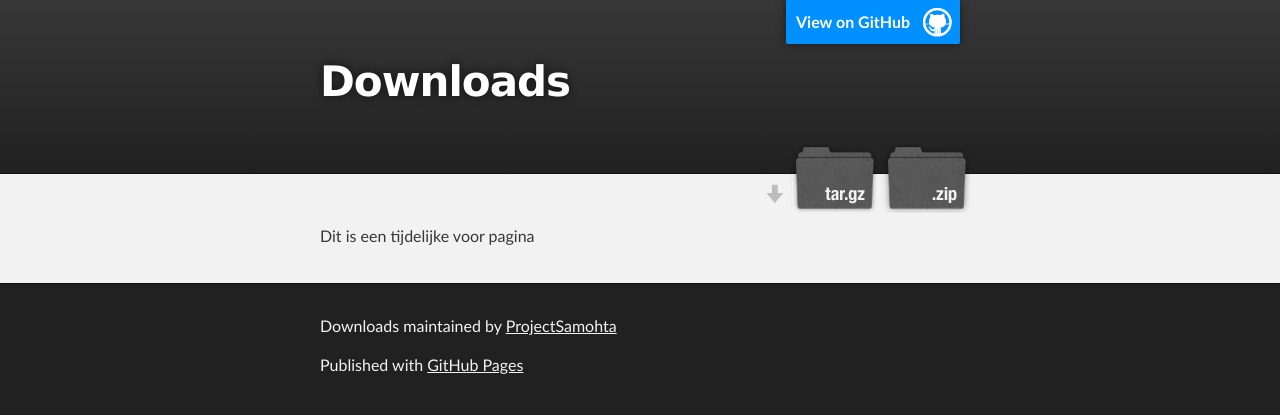
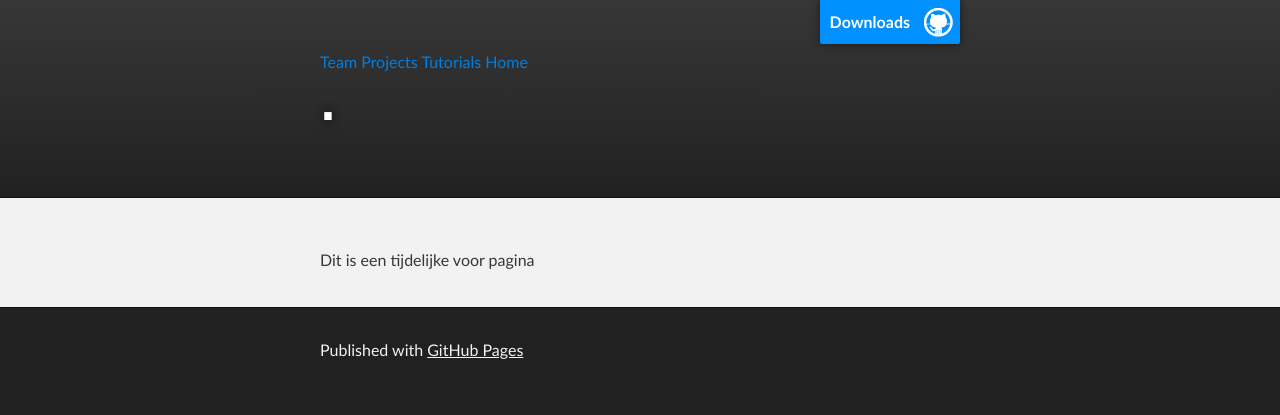
Before and after one commit to ProjectSamohta/Downloads, a plain HTML site: page index.html in a window 1280 px wide. Drawn offline with Linux system fonts and the light colour scheme.

Commit message:
Update index.html

```diff
--- a/index.html
+++ b/index.html
@@ -4,11 +4,11 @@
   <head>
     <meta charset='utf-8'>
     <meta http-equiv="X-UA-Compatible" content="chrome=1">
-    <meta name="description" content="Downloads : ">
+    <meta name="description" content="Projectsamohta.GitHub.io : ">
 
     <link rel="stylesheet" type="text/css" media="screen" href="stylesheets/stylesheet.css">
 
-    <title>Downloads</title>
+    <title>Project SamohtA</title>
   </head>
 
   <body>
@@ -16,15 +16,15 @@
     <!-- HEADER -->
     <div id="header_wrap" class="outer">
         <header class="inner">
-          <a id="forkme_banner" href="https://github.com/ProjectSamohta/Downloads">View on GitHub</a>
+          <a id="forkme_banner" href="https://projectsamohta.github.io/Downloads">Downloads</a>
+          <a id="forkme_banner2" href="https://projectsamohta.github.io/Team">Team</a>
+          <a id="forkme_banner3" href="https://projectsamohta.github.io/Projects">Projects</a>
+          <a id="forkme_banner4" href="https://projectsamohta.github.io/Tutorials">Tutorials</a>
+          <a id="forkme_banner5" href="https://projectsamohta.github.io">Home</a>
 
-          <h1 id="project_title">Downloads</h1>
+          <h1 id="project_title">.</h1>
           <h2 id="project_tagline"></h2>
 
-            <section id="downloads">
-              <a class="zip_download_link" href="https://github.com/ProjectSamohta/Downloads/zipball/master">Download this project as a .zip file</a>
-              <a class="tar_download_link" href="https://github.com/ProjectSamohta/Downloads/tarball/master">Download this project as a tar.gz file</a>
-            </section>
         </header>
     </div>
 
@@ -38,7 +38,6 @@
     <!-- FOOTER  -->
     <div id="footer_wrap" class="outer">
       <footer class="inner">
-        <p class="copyright">Downloads maintained by <a href="https://github.com/ProjectSamohta">ProjectSamohta</a></p>
         <p>Published with <a href="https://pages.github.com">GitHub Pages</a></p>
       </footer>
     </div>
```
